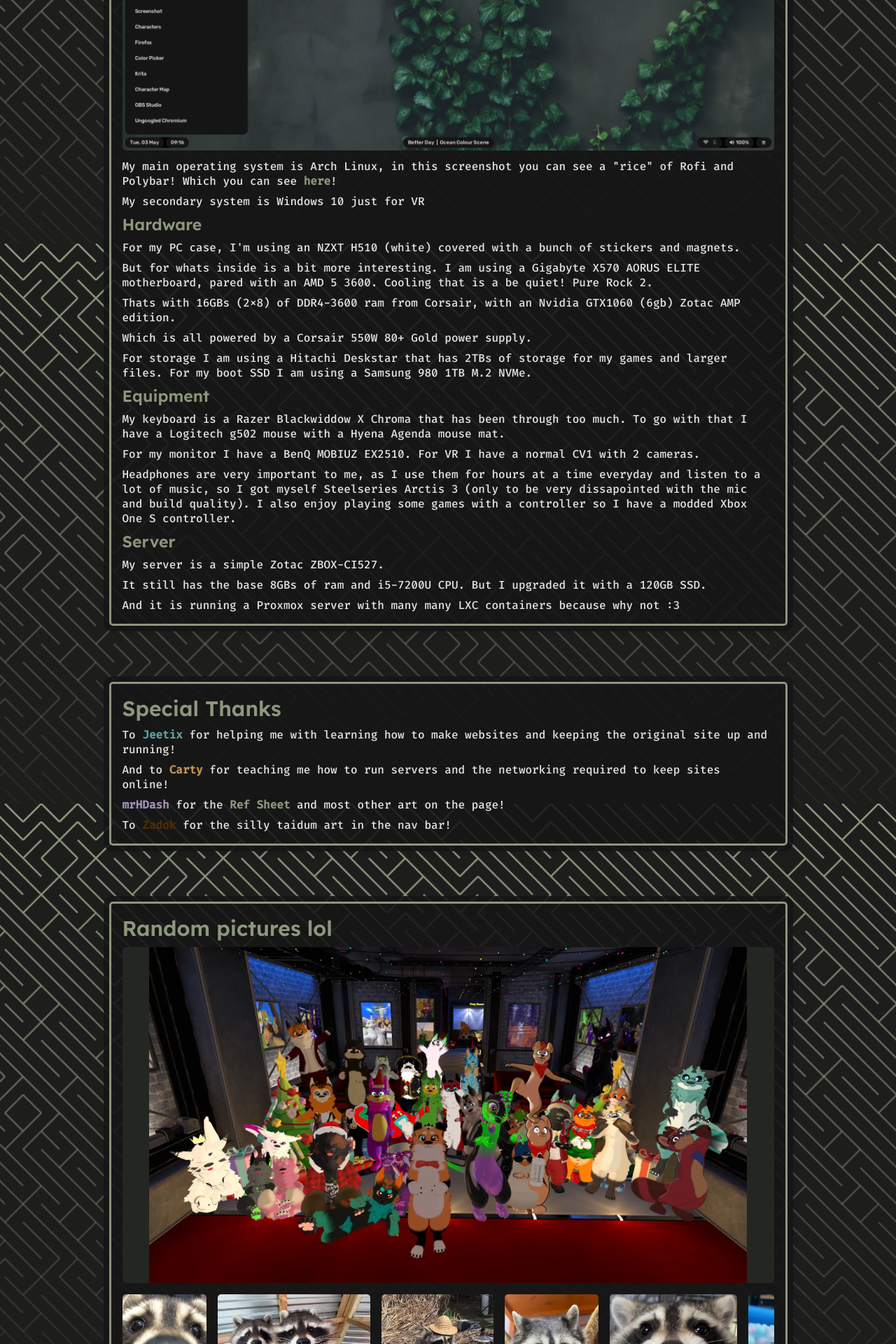
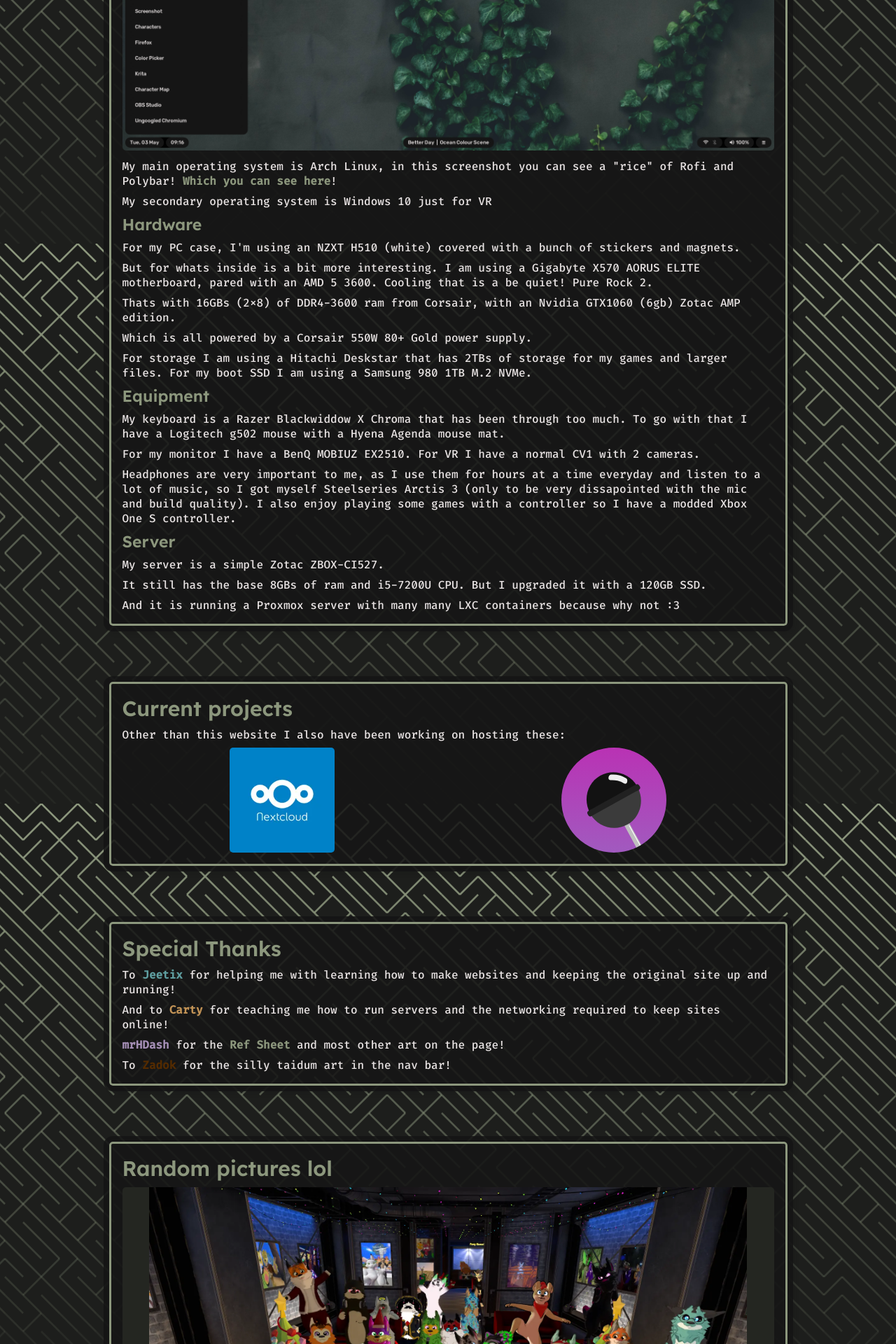
Before and after one commit to Fluffy-Bean/Fluffys-website, a PHP site: page / in a window 1280 px wide. Shown: the part 2052-3972 px from the top of the page at 70% size. Run offline with PHP 8.4, Linux system fonts and the light colour scheme.

Commit message:
I was supposed to optimise, but I relised I couldn't be asked

```diff
--- a/css/main.css
+++ b/css/main.css
@@ -1,7 +1,7 @@
 /*
   Main
 */
-main section {
+section {
   margin: 5rem 0; padding: 1rem;
   width: auto;
 
@@ -14,32 +14,45 @@ main section {
   border: 0.2rem solid var(--green);
   outline: 0.5rem solid var(--bg);
 }
-main section * {
+section * {
   margin: 0 0 0.5rem; padding: 0;
   max-width: 100%; width: auto; min-width: none;
 
   border-radius: 5px;
 }
-main section *:last-child {
+section *:last-child {
   margin-bottom: 0;
 }
-main section img {
+section img {
   margin-bottom: 0.5rem;
   height: auto;
 }
-main section p, main section a {
+section p, section a {
   margin-bottom: 0.5rem;
 }
 
 /*
-  I hate CSS
+  I suck at CSS
 */
 #experience img {
   display: block;
 }
+
 #spotify {
   display: flex;
   flex-direction: column;
+}
+
+#projects div {
+  display: flex; flex-direction: row;
+  justify-content: space-around;
+}
+#projects div img {
+  margin-right: 1rem; margin-bottom: 0;
+  height: 150px; width: 150px;
+}
+#projects div img:last-child {
+  margin: 0;
 }
 
 /*
--- a/css/nav.css
+++ b/css/nav.css
@@ -32,11 +32,6 @@ nav * {
   height: 2rem; width: auto;
 
   transform: rotate(-25deg) scale(3.5);
-
-  /*filter: drop-shadow(1px 0 0 var(--bg-dark))
-          drop-shadow(0 1px 0 var(--bg-dark))
-          drop-shadow(-1px 0 0 var(--bg-dark))
-          drop-shadow(0 -1px 0 var(--bg-dark));*/
 }
 .nav-logo h2 {
   margin: 0 0 0 2rem; padding: 0;
--- a/index.php
+++ b/index.php
@@ -60,8 +60,8 @@
 			<h2>System configuration</h2>
 			<h3>Operating system</h3>
 			<img src="images/sussywussy.png" alt="Screenshot of Linux desktop environment" loading="lazy">
-			<p>My main operating system is Arch Linux, in this screenshot you can see a "rice" of Rofi and Polybar! Which you can see <a href="https://github.com/Fluffy-Bean/dots">here</a>!</p>
-			<p>My secondary system is Windows 10 just for VR</p>
+			<p>My main operating system is Arch Linux, in this screenshot you can see a "rice" of Rofi and Polybar! <a href="https://github.com/Fluffy-Bean/dots">Which you can see here</a>!</p>
+			<p>My secondary operating system is Windows 10 just for VR</p>
 
 			<h3>Hardware</h3>
 			<p>For my PC case, I'm using an NZXT H510 (white) covered with a bunch of stickers and magnets.</p>
@@ -81,7 +81,16 @@
 			<p>And it is running a Proxmox server with many many LXC containers because why not :3</p>
 		</section>
 
-		<section >
+		<section id="projects">
+			<h2>Current projects</h2>
+			<p>Other than this website I also have been working on hosting these:</p>
+			<div>
+				<img src="images/Nextcloud.webp" alt="Nextcloud Logo">
+				<img src="images/Black_Candy.svg" alt="Black Candy Logo">
+			</div>
+		</section>
+
+		<section id="thanks">
 			<h2>Special Thanks</h2>
 			<p>To <span class="jeetix-colour">Jeetix</span> for helping me with learning how to make websites and keeping the original site up and running!</p>
 			<p>And to <span class="carty-colour">Carty</span> for teaching me how to run servers and the networking required to keep sites online!</p>
@@ -92,22 +101,6 @@
 		<section id="gallery">
 			<h2>Random pictures lol</h2>
 			<img src="gallery/fluffy_VRchat-meet-2021.webp" class="gallery-image" alt="No alt for these images at the moment, I am very sorry">
-			<!--
-			<div class="filter-list">
-				<div>
-					<p>Blur</p>
-				</div>
-				<div>
-					<p>Grayscale</p>
-				</div>
-				<div>
-					<p>Hue</p>
-				</div>
-				<div>
-					<p>Saturation</p>
-				</div>
-			</div>
-			-->
 			<div class="gallery" draggable="false">
 				<?php
 				$images = glob("gallery/*.{jpg,jpeg,png,webp,gif}", GLOB_BRACE);
--- a/stylesheet.css
+++ b/stylesheet.css
@@ -4,11 +4,9 @@
 
 :root {
   --bg: #151515df;
-  --bg-alt: #E8E3E3;
-  --bg-dark: #242621;
-  --bg-dark-alt: #1D1E1C;
+  --bg-1: #242621;
+  --bg-2: #1D1E1C;
 
-  --h: #8C977D;
   --fg:#E8E3E3;
   --fg-dark: #151515;
 
@@ -26,7 +24,7 @@
 html {
   margin: 0; padding: 0;
 
-  background-color: var(--bg-dark-alt);
+  background-color: var(--bg-2);
   background-image: url("images/bg-6.svg");
 
   height: 100vh;
@@ -39,7 +37,7 @@ body {
   margin: 0 auto; padding: 1rem;
   max-width: 969px; width: auto; min-width: none;
 
-  background-color: var(--bg-alt);
+  background-color: var(--bg-1);
   background: none;
 }
 
@@ -50,7 +48,7 @@ p,a {
 h1,h2,h3,h4 {
   font-family: "Lexend Deca", sans-serif;
   font-weight: 600;
-  color: var(--h);
+  color: var(--green);
 }
 h1 {
   font-size: 40px;
@@ -82,6 +80,12 @@ a:active {
 }
 a:visited {
   text-decoration: underline;
+}
+
+hr {
+  height: 0.2rem;
+
+  background-color: var(--green);
 }
 
 span {
```
Also changed, not shown: other parts of css/main.css (+1 -37 lines), images/Black_Candy.svg (added), images/Nextcloud.webp (added).
